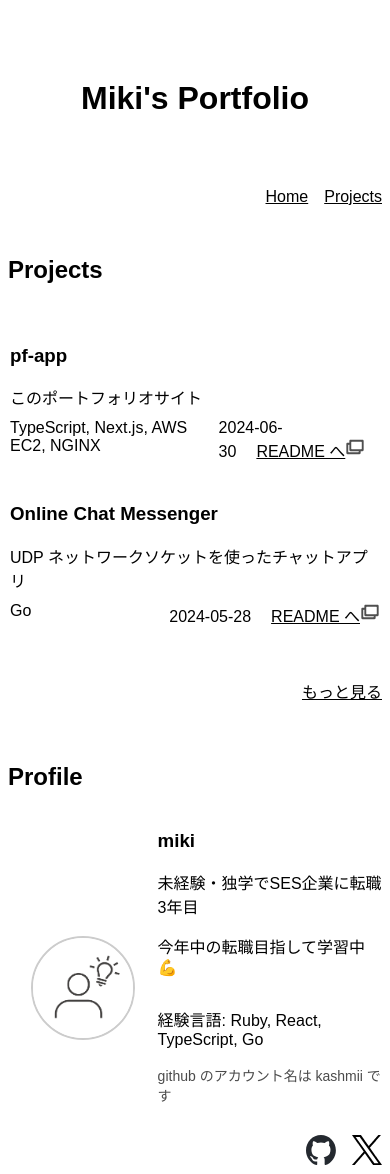
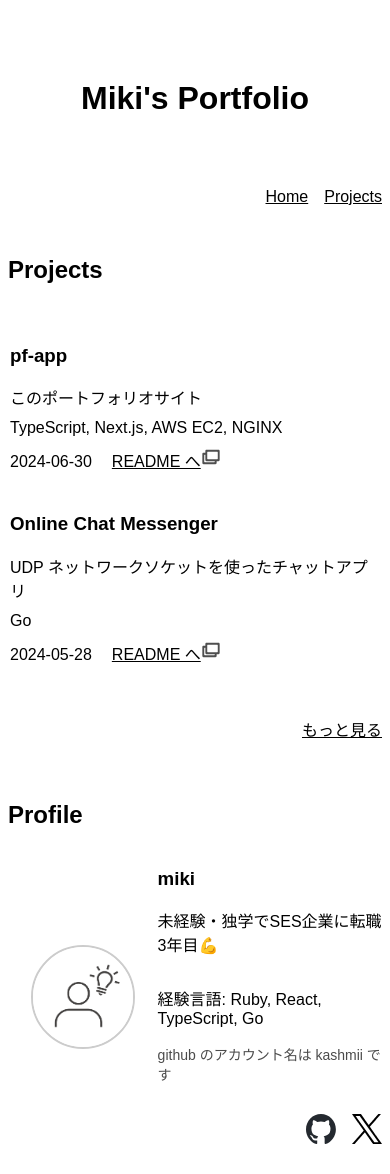
Before and after one commit to kashmii/pf-app, a Next.js app: page / in a window 390 px wide. Shown: the top 1174 px of the page. Built offline with nearby package versions, Linux system fonts and the light colour scheme.

Commit message:
project表のレスポンシブ対応

```diff
--- a/src/components/Profile/Profile.tsx
+++ b/src/components/Profile/Profile.tsx
@@ -17,8 +17,7 @@ export const Profile: React.FC = () => {
           <h3>miki</h3>
           <div className={s.detail}>
             <div>
-              <p>未経験・独学でSES企業に転職 3年目</p>
-              <p>今年中の転職目指して学習中&#x1f4aa;</p>
+              <p>未経験・独学でSES企業に転職 3年目&#x1f4aa;</p>
             </div>
             <div className={s.language}>
               <p>経験言語: Ruby, React, TypeScript, Go</p>
--- a/src/components/ProjectTable/ProjectTable.module.css
+++ b/src/components/ProjectTable/ProjectTable.module.css
@@ -11,8 +11,18 @@
   display: flex;
   justify-content: space-between;
   margin-top: 10px;
+
+  @media screen and (max-width: 768px) {
+    flex-direction: column;
+  }
 }
 
 .projectDate {
   margin-right: 20px;
 }
+
+.containerDateGithub {
+  @media screen and (max-width: 768px) {
+    margin-top: 10px;
+  }
+}
--- a/src/components/ProjectTable/ProjectTable.tsx
+++ b/src/components/ProjectTable/ProjectTable.tsx
@@ -16,7 +16,7 @@ export const ProjectTable: React.FC<{ projects: Project[] }> = ({
               <div>{project.description}</div>
               <div className={s.detailLine}>
                 <div>{project.technologies.join(", ")}</div>
-                <div>
+                <div className={s.containerDateGithub}>
                   <span className={s.projectDate}>
                     {formatDate(project.date)}
                   </span>
```
